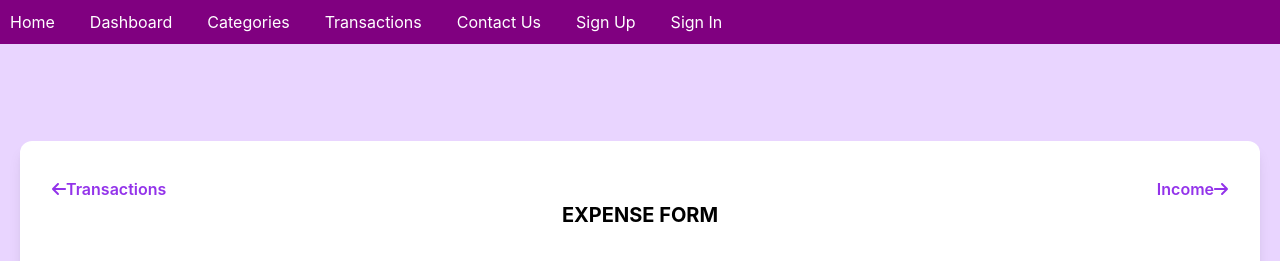
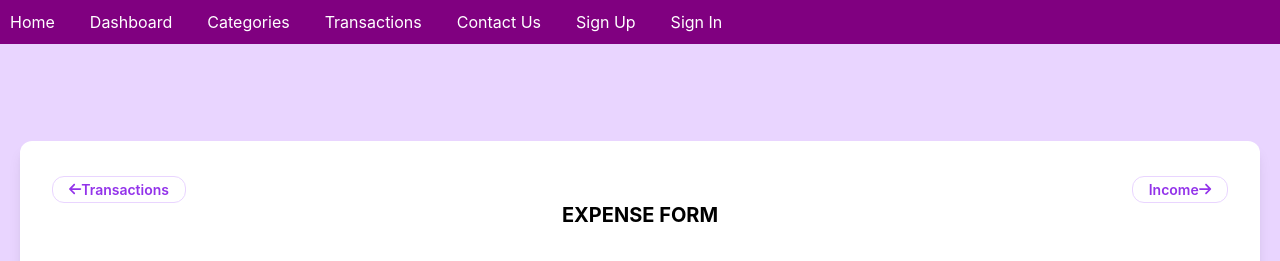
Before and after one commit to johannaeunice/reactjs_app, a React (Create React App) app: page /expenses in a window 1280 px wide. Shown: the top 261 px of the page. Built offline with nearby package versions, Linux system fonts and the light colour scheme; no server answers.

Commit message:
design done

```diff
--- a/src/Components/Transaction/Expense.js
+++ b/src/Components/Transaction/Expense.js
@@ -172,11 +172,11 @@ function ExpensePage() {
                 <div className="bg-white w-full shadow-lg rounded-xl p-8 m-4 md:max-w-sm md:mx-auto flex flex-col">
                <div className="mt-1 flex mb-1 justify-between">
                 <div className="justify-items-start">
-            <Link to="/transactions" className="  text-left text-purple-600 font-semibold">
+            <Link to="/transactions" className="  text-left rounded-xl px-4 py-1 text-sm text-purple-600 font-semibold border border-purple-200 hover:text-white hover:bg-purple-600 hover:border-transparent hover:scale-105 duration-300 focus:outline-none focus:ring-2 focus:ring-purple-600 focus:ring-offset-2">
             <FontAwesomeIcon icon={faArrowLeft} className="mr-2" />Transactions</Link>
             </div>
             <div className="justify-items-end ">
-            <Link to="/income" className=" text-right text-purple-600 font-semibold">
+            <Link to="/income" className=" text-right rounded-xl px-4 py-1 text-sm text-purple-600 font-semibold border border-purple-200 hover:text-white hover:bg-purple-600 hover:border-transparent hover:scale-105 duration-300 focus:outline-none focus:ring-2 focus:ring-purple-600 focus:ring-offset-2">
             Income<FontAwesomeIcon icon={faArrowRight} className="mx-auto" /></Link>
             </div>
             </div>
```
